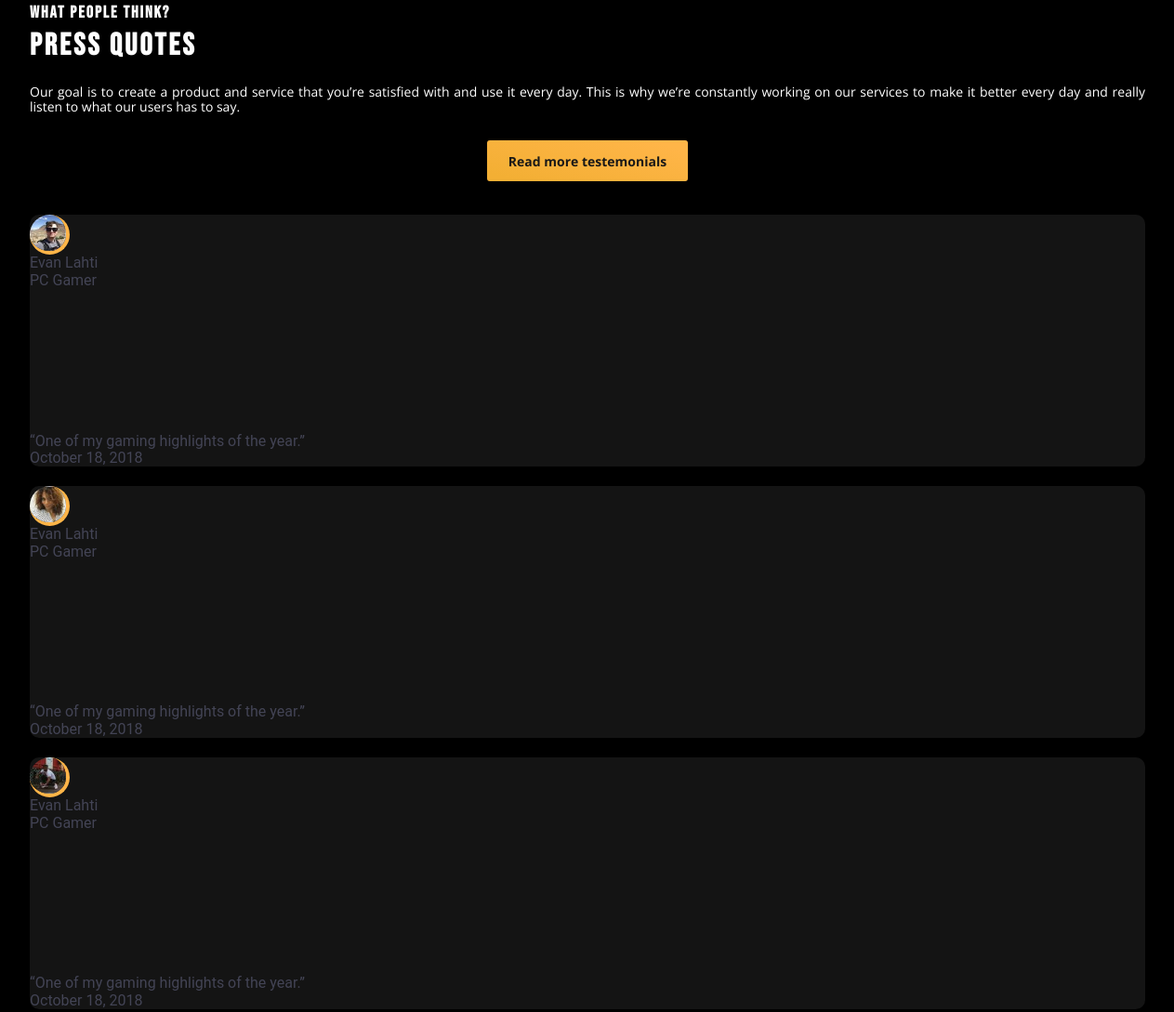
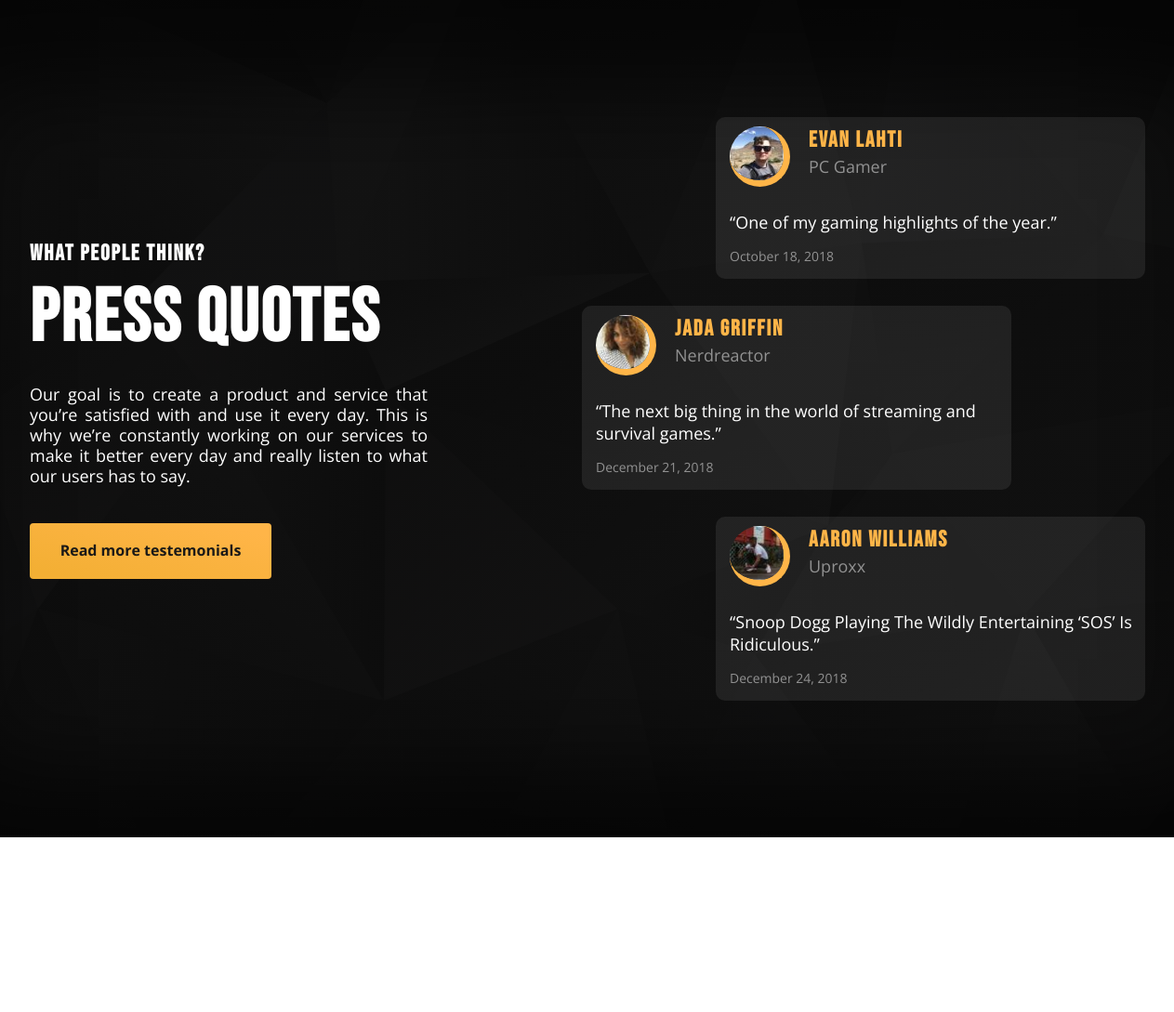
Before and after one commit to VictoriaKiselova/Social-battle-royale-game, a plain HTML site: page index.html in a window 1536 px wide. Shown: the part 3807-4896 px from the top of the page at 93% size, without its empty margins (136-1399 px from the left). After the commit the page ends 4708 px from the top, so only its background shows below. Drawn offline with nearby package versions, Linux system fonts and the light colour scheme; a script that the page names is missing.

Commit message:
add sec 5 desktop

```diff
--- a/css/styles.css
+++ b/css/styles.css
@@ -436,14 +436,21 @@ tr {
   font-size: 14px;
   font-style: normal;
   font-weight: 400;
-  line-height: 16px; /* 114.286% */
+  line-height: 16px;
 }
 
-/*QUOTES SEC 5 MOB*/
+/*REVIEWS SEC 5 MOB*/
 .reviews {
   padding-top: 37px;
   padding-bottom: 45px;
   background-color: #000;
+  background-image: linear-gradient(
+      rgba(15, 15, 15, 0.85),
+      rgba(15, 15, 15, 0.85)
+    ),
+    url(/images/quotes-bg.jpg);
+  background-size: cover;
+  box-shadow: -12px 0px 100px 60px rgba(0, 0, 0, 1) inset;
 }
 .reviews-goal {
   margin-bottom: 36px;
@@ -497,10 +504,21 @@ tr {
   margin-left: auto;
   margin-right: auto;
 }
+
 .reviews-list-wrapper {
   width: 100%;
   border-radius: 10px;
   background: rgba(255, 255, 255, 0.08);
+  padding: 10px 13px 15px 15px;
+}
+.reviews-images-wrapper {
+  display: flex;
+  justify-content: space-between;
+  margin-bottom: 13px;
+}
+.reviews-images-name {
+  display: flex;
+  gap: 20px;
 }
 .reviews-list-wrapper:not(:last-child) {
   margin-bottom: 21px;
@@ -510,6 +528,49 @@ tr {
   border: 4px solid #ffb548;
   border-top: none;
   border-left: none;
+}
+.media-twitter {
+  flex-shrink: 0;
+  fill: #fff;
+  opacity: 0.3;
+}
+.reviews-name {
+  color: #ffb548;
+  font-family: Bebas Neue;
+  font-size: 21px;
+  font-style: normal;
+  font-weight: 700;
+  line-height: normal;
+  letter-spacing: 0.09em;
+  margin-bottom: 3px;
+}
+.reviews-player {
+  color: #fff;
+  text-align: justify;
+  font-family: Open Sans;
+  font-size: 14px;
+  font-style: normal;
+  font-weight: 400;
+  line-height: 22px; /* 157.143% */
+  opacity: 0.5;
+}
+.reviews-comment {
+  color: #fff;
+  font-family: Open Sans;
+  font-size: 14px;
+  font-style: normal;
+  font-weight: 400;
+  line-height: normal;
+  margin-bottom: 15px;
+}
+.reviews-date {
+  color: #fff;
+  font-family: Open Sans;
+  font-size: 12px;
+  font-style: normal;
+  font-weight: 400;
+  line-height: normal;
+  opacity: 0.5;
 }
 @media screen and (min-resolution: 192dpi) and (min-width: 320px),
   screen and (min-resolution: 2dppx) and (min-width: 320px),
@@ -805,9 +866,81 @@ tr {
   }
   .requirements-table-feature {
     font-size: 18px;
+    line-height: 22px;
+  }
+  /*REVIEWS SEC 5 DESKTOP*/
+  .reviews {
+    padding-top: 160px;
+    padding-bottom: 147px;
+    box-shadow: 0px 28px 100px 100px rgba(0, 0, 0, 0.63) inset;
+  }
+  .reviews-container {
+    display: flex;
+    align-items: center;
+    gap: 166px;
+  }
+  .reviews-goal {
+    margin-bottom: 0;
+  }
+  .reviews-goals-title {
+    font-size: 24px;
+    letter-spacing: 0.08em;
+    margin-bottom: 8px;
+  }
+  .reviews-goals-subtitle {
+    font-size: 80px;
+    letter-spacing: 0.03em;
+  }
+  .reviews-goal-text {
+    font-size: 18px;
     line-height: 22px; /* 122.222% */
+    margin-bottom: 40px;
+  }
+  .reviews-goal-link {
+    width: 260px;
+    height: 60px;
+    border-radius: 4px;
+    font-size: 16px;
+    line-height: normal;
+    padding: 18px 30px 18px 30px;
+    margin: 0;
+  }
+  .reviews-list-wrapper {
+    width: 462px;
+    float: right;
+  }
+  .reviews-list-wrapper:nth-child(2n) {
+    margin-right: 144px;
+  }
+  .reviews-list-wrapper:not(:last-child) {
+    margin-bottom: 29px;
+  }
+  .reviews-images-wrapper {
+    margin-bottom: 26px;
+  }
+
+  .reviews-img {
+    width: 65px;
+    height: 65px;
+    border: 7px solid #ffb548;
+    border-top: none;
+    border-left: none;
+  }
+  .reviews-name {
+    font-size: 24px;
+    letter-spacing: 0.08em;
+  }
+  .reviews-player {
+    font-size: 18px;
+  }
+  .reviews-comment {
+    font-size: 18px;
+  }
+  .reviews-date {
+    font-size: 14px;
   }
 }
+
 @media screen and (min-resolution: 192dpi) and (min-width: 1440px),
   screen and (min-resolution: 2dppx) and (min-width: 1440px),
   screen and (min-device-pixel-ratio: 2) {
--- a/index.html
+++ b/index.html
@@ -272,7 +272,7 @@
     </section>
 
     <section class="reviews">
-        <div class="container">
+        <div class="container reviews-container">
             <div class="reviews-goal">
                 <h3 class="reviews-goals-title">What people think?</h3>
                 <h2 class="reviews-goals-subtitle">Press quotes</h2>
@@ -288,83 +288,96 @@
             <ul class="reviews-list list">
                 <li class="reviews-list-wrapper">
                     <div class="reviews-images-wrapper">
+                        <div class="reviews-images-name">
                             <picture>
                                 <!-- Desktop screen -->
-                            <source media="(min-width: 1440px)" srcset="./images/foto1.jpg 1x, ./images/foto1@2x.jpg 2x"
-                                type="image/jpg" />
+                                <source media="(min-width: 1440px)"
+                                    srcset="./images/foto1.jpg 1x, ./images/foto1@2x.jpg 2x" type="image/jpg" />
 
                                 <!-- Mobile screen -->
-                            <source media="(max-width: 320px)" srcset="./images/foto1.jpg 1x, ./images/foto1@2x.jpg 2x"
-                                type="image/jpg" />
-                            <img class="reviews-img" src="./images/foto1.jpg" alt="Evan Lahti" width="43" height="43"
-                                loading="lazy" />
+                                <source media="(max-width: 320px)"
+                                    srcset="./images/foto1.jpg 1x, ./images/foto1@2x.jpg 2x" type="image/jpg" />
+                                <img class="reviews-img" src="./images/foto1.jpg" alt="Evan Lahti" width="43"
+                                    height="43" loading="lazy" />
                             </picture>
                             <div>
-                            <p>Evan Lahti</p>
-                            <p>PC Gamer</p>
+                                <p class="reviews-name">Evan Lahti</p>
+                                <p class="reviews-player">PC Gamer</p>
+                            </div>
+                        </div>
 
-                            <svg class="" width="" height="" aria-label="twitter">
-                                <use href="./images/icons.svg#icon-twitter"></use>
+                        <a href="" class="reviews-media">
+                            <svg class="media-twitter" width="18" height="14" aria-label="twitter">
+                                <use href="./images/icon.svg#icon-twitter2"></use>
                             </svg>
+                        </a>
                     </div>
-                        <p>“One of my gaming highlights of the year.”</p>
-                        <p>October 18, 2018</p>
-                    </div>
+                    <p class="reviews-comment">“One of my gaming highlights of the year.”</p>
+                    <p class="reviews-date">October 18, 2018</p>
+
                 </li>
 
 
                 <li class="reviews-list-wrapper">
                     <div class="reviews-images-wrapper">
+                        <div class="reviews-images-name">
                             <picture>
                                 <!-- Desktop screen -->
-                            <source media="(min-width: 1440px)" srcset="./images/foto2.jpg 1x, ./images/foto2@2x.jpg 2x"
-                                type="image/jpg" />
+                                <source media="(min-width: 1440px)"
+                                    srcset="./images/foto2.jpg 1x, ./images/foto2@2x.jpg 2x" type="image/jpg" />
 
                                 <!-- Mobile screen -->
-                            <source media="(max-width: 320px)" srcset="./images/foto2.jpg 1x, ./images/foto2@2x.jpg 2x"
-                                type="image/jpg" />
-                            <img class="reviews-img" src="./images/foto2.jpg" alt="Jada Griffin" width="43" height="43"
-                                loading="lazy" />
+                                <source media="(max-width: 320px)"
+                                    srcset="./images/foto2.jpg 1x, ./images/foto2@2x.jpg 2x" type="image/jpg" />
+                                <img class="reviews-img" src="./images/foto2.jpg" alt="Jada Griffin" width="43"
+                                    height="43" loading="lazy" />
                             </picture>
                             <div>
-                            <p>Evan Lahti</p>
-                            <p>PC Gamer</p>
+                                <p class="reviews-name">Jada Griffin</p>
+                                <p class="reviews-player">Nerdreactor
+                                </p>
                             </div>
-
-                        <svg class="" width="" height="" aria-label="twitter">
-                            <use href="./images/icons.svg#icon-twitter"></use>
+                        </div>
+                        <a href="" class="reviews-media">
+                            <svg class="media-twitter" width="18" height="14" aria-label="twitter">
+                                <use href="./images/icon.svg#icon-twitter2"></use>
                             </svg>
+                        </a>
                     </div>
-                    <p>“One of my gaming highlights of the year.”</p>
-                    <p>October 18, 2018</p>
+                    <p class="reviews-comment">“The next big thing in the world of streaming and survival games.”
+                    </p>
+                    <p class="reviews-date">December 21, 2018</p>
                 </li>
 
 
 
                 <li class="reviews-list-wrapper">
                     <div class="reviews-images-wrapper">
+                        <div class="reviews-images-name">
                             <picture>
                                 <!-- Desktop screen -->
-                            <source media="(min-width: 1440px)" srcset="./images/foto3.jpg 1x, ./images/foto3@2x.jpg 2x"
-                                type="image/jpg" />
+                                <source media="(min-width: 1440px)"
+                                    srcset="./images/foto3.jpg 1x, ./images/foto3@2x.jpg 2x" type="image/jpg" />
 
                                 <!-- Mobile screen -->
-                            <source media="(max-width: 320px)" srcset="./images/foto3.jpg 1x, ./images/foto3@2x.jpg 2x"
-                                type="image/jpg" />
+                                <source media="(max-width: 320px)"
+                                    srcset="./images/foto3.jpg 1x, ./images/foto3@2x.jpg 2x" type="image/jpg" />
                                 <img class="reviews-img" src="./images/foto3.jpg" alt="Aaron Williams" width="43"
                                     height="43" loading="lazy" />
                             </picture>
                             <div>
-                            <p>Evan Lahti</p>
-                            <p>PC Gamer</p>
+                                <p class="reviews-name">Aaron Williams</p>
+                                <p class="reviews-player">Uproxx</p>
                             </div>
-
-                        <svg class="" width="" height="" aria-label="twitter">
-                            <use href="./images/icons.svg#icon-twitter"></use>
+                        </div>
+                        <a href="" class="reviews-media">
+                            <svg class="media-twitter" width="18" height="14" aria-label="twitter">
+                                <use href="./images/icon.svg#icon-twitter2"></use>
                             </svg>
+                        </a>
                     </div>
-                    <p>“One of my gaming highlights of the year.”</p>
-                    <p>October 18, 2018</p>
+                    <p class="reviews-comment">“Snoop Dogg Playing The Wildly Entertaining ‘SOS’ Is Ridiculous.”</p>
+                    <p class="reviews-date">December 24, 2018</p>
                 </li>
             </ul>
 
@@ -378,7 +391,7 @@
 
 
         </div>
-        </div>
+
     </section>
 
     <script src="./JS/script.js" type="module" defer></script>
```
Also changed, not shown: images/icon.svg. Lines whose indentation alone changed are shown as unchanged.
